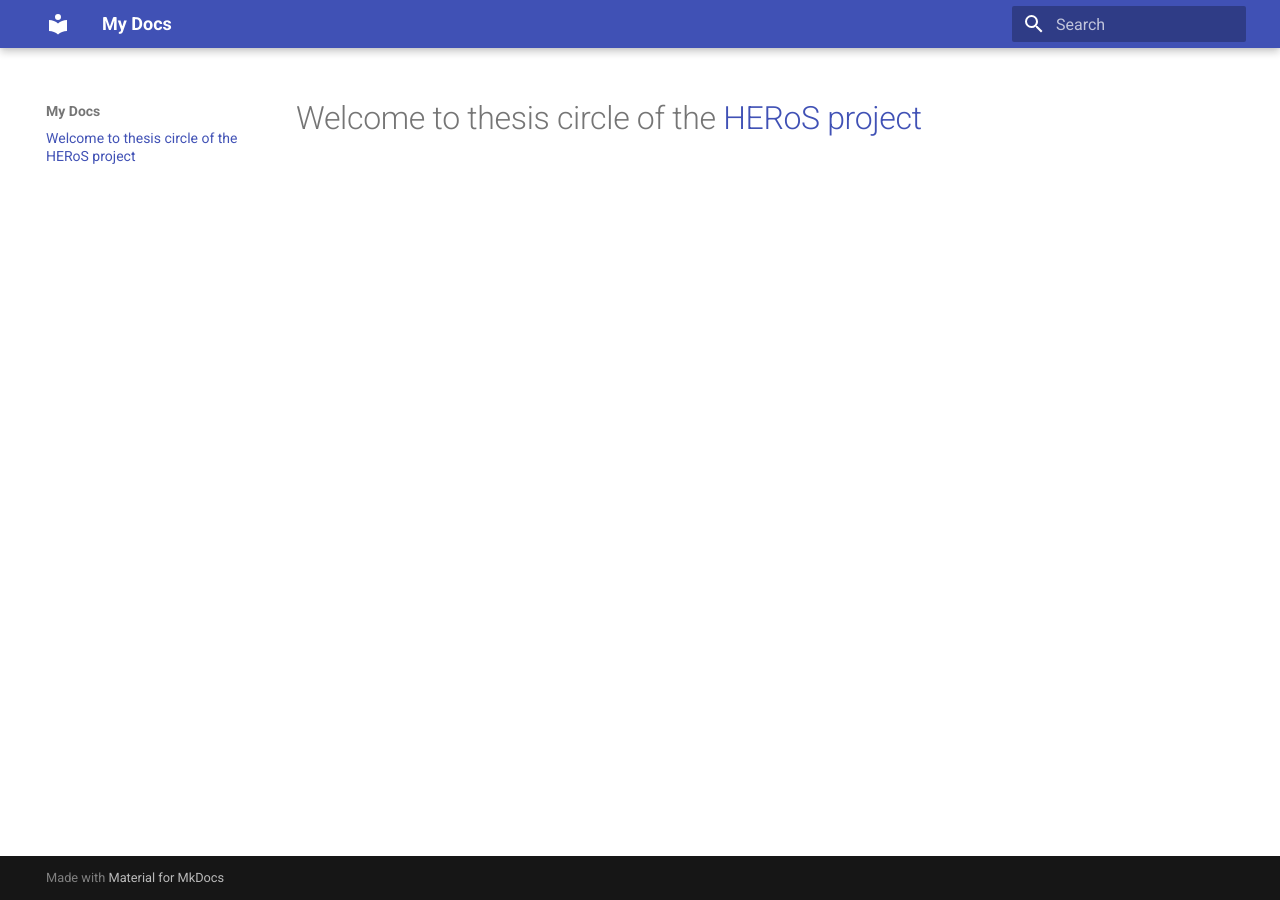
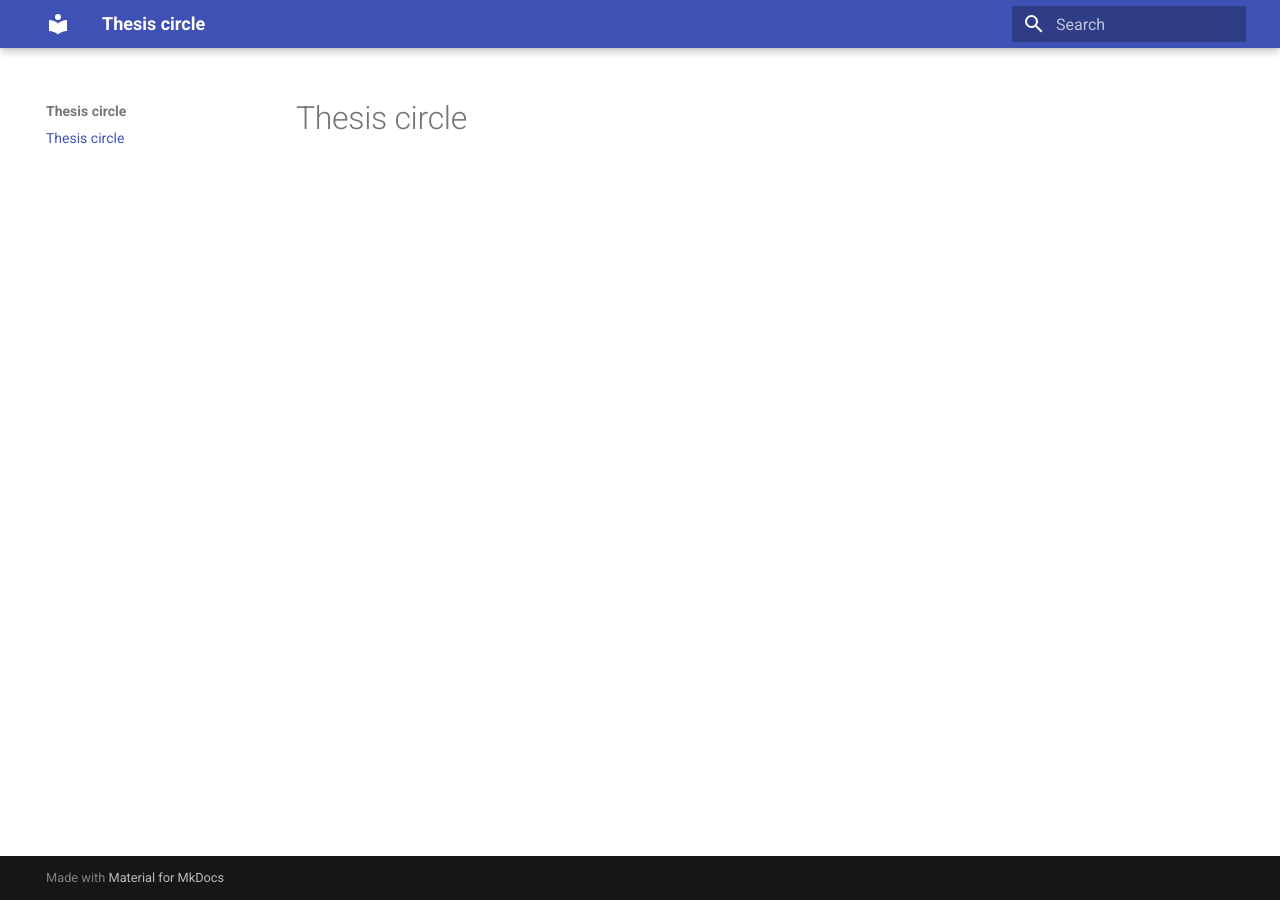
Before and after one commit to TPM-Resilience-Lab/thesis-circle, an MkDocs documentation site: the page built from docs/index.md, in a window 1280 px wide. Built offline with MkDocs 1.6.1 and Material for MkDocs 9.7.7, drawn with Linux system fonts in a browser that asks for light colours.

Commit message:
Fix text

```diff
--- a/docs/index.md
+++ b/docs/index.md
@@ -1 +1 @@
-# Welcome to thesis circle of the [HERoS project](https://www.heros-project.eu)
+# Thesis circle
--- a/mkdocs.yml
+++ b/mkdocs.yml
@@ -1,3 +1,3 @@
-site_name: My Docs
+site_name: Thesis circle
 theme:
   name: material
```
